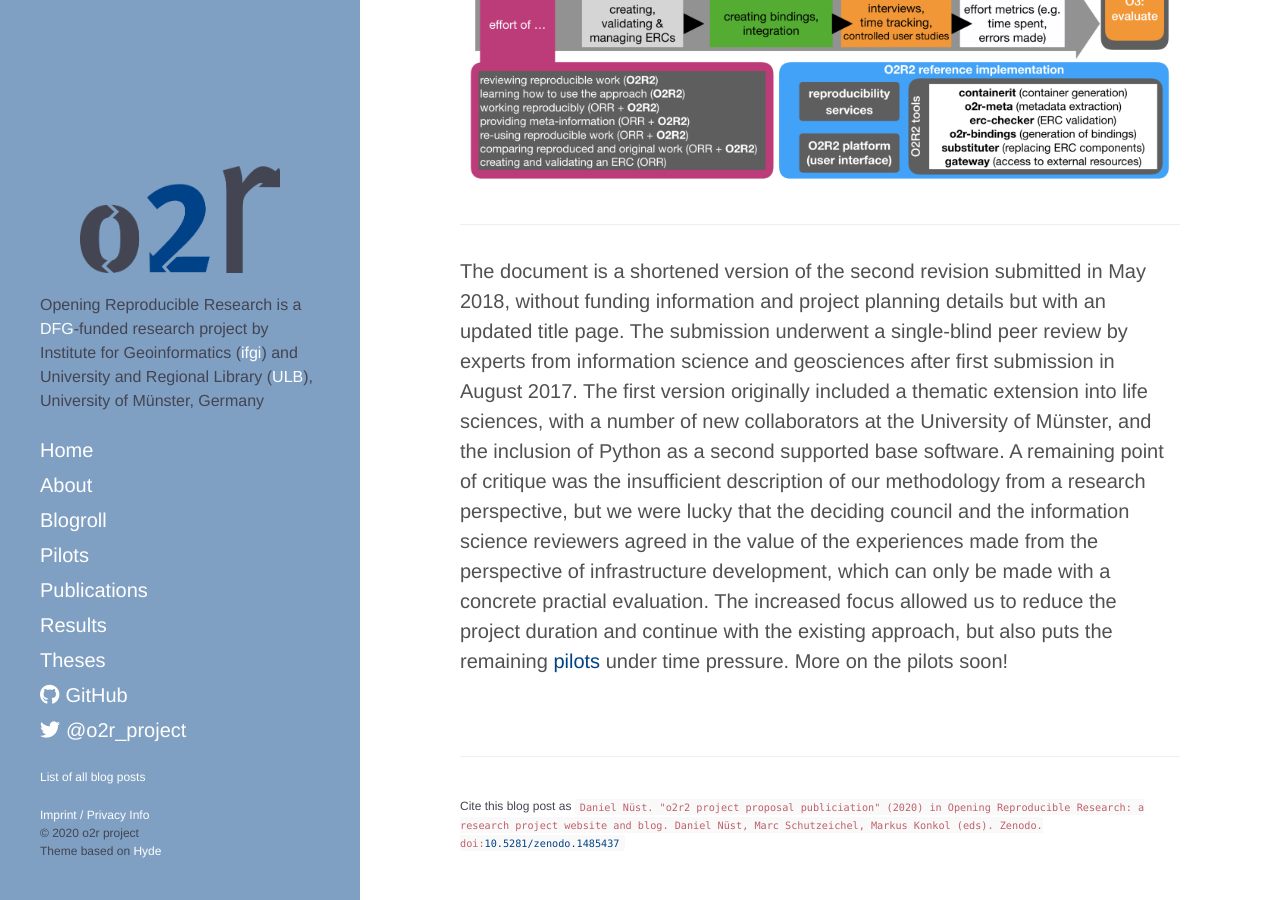
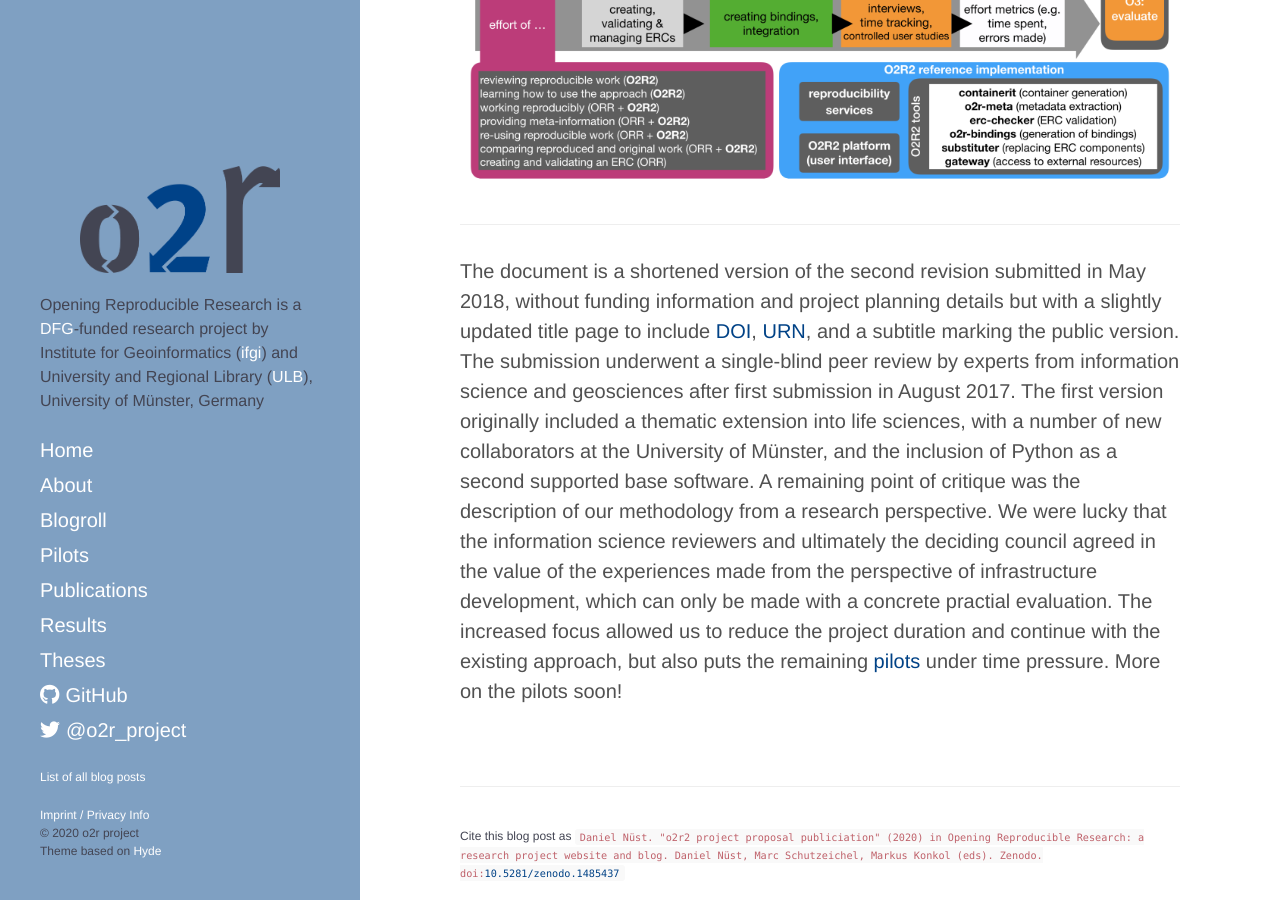
Before and after one commit to o2r-project/o2r-project.github.io, a Jekyll site: the page built from _posts/2020-02-03-o2r2-project-proposal.md, in a window 1280 px wide and 900 px high, scrolled down 1402 px. Built offline with Jekyll 4.4.1, drawn with Linux system fonts in a browser that asks for light colours; nearby versions of some CDN libraries; comment, search, counter and statistics services are not loaded; some of the changed text lies outside the part shown.

Commit message:
update blog post

```diff
--- a/_posts/2020-02-03-o2r2-project-proposal.md
+++ b/_posts/2020-02-03-o2r2-project-proposal.md
@@ -29,9 +29,10 @@ _Orange boxes show how we plan to evaluate implementations and deployment. The s
 
 --------
 
-The document is a shortened version of the second revision submitted in May 2018, without funding information and project planning details but with an updated title page.
+The document is a shortened version of the second revision submitted in May 2018, without funding information and project planning details but with a slightly updated title page to include [DOI](https://en.wikipedia.org/wiki/Digital_object_identifier), [URN](https://en.wikipedia.org/wiki/Uniform_Resource_Name), and a subtitle marking the public version.
 The submission underwent a single-blind peer review by experts from information science and geosciences after first submission in August 2017.
 The first version originally included a thematic extension into life sciences, with a number of new collaborators at the University of Münster, and the inclusion of Python as a second supported base software.
-A remaining point of critique was the insufficient description of our methodology from a research perspective, but we were lucky that the deciding council and the information science reviewers agreed in the value of the experiences made from the perspective of infrastructure development, which can only be made with a concrete practial evaluation.
+A remaining point of critique was the description of our methodology from a research perspective.
+We were lucky that the information science reviewers and ultimately the deciding council agreed in the value of the experiences made from the perspective of infrastructure development, which can only be made with a concrete practial evaluation.
 The increased focus allowed us to reduce the project duration and continue with the existing approach, but also puts the remaining [pilots](/pilots) under time pressure.
 More on the pilots soon!
```
Also changed, not shown: other parts of _posts/2020-02-03-o2r2-project-proposal.md (+2 -2 lines).
